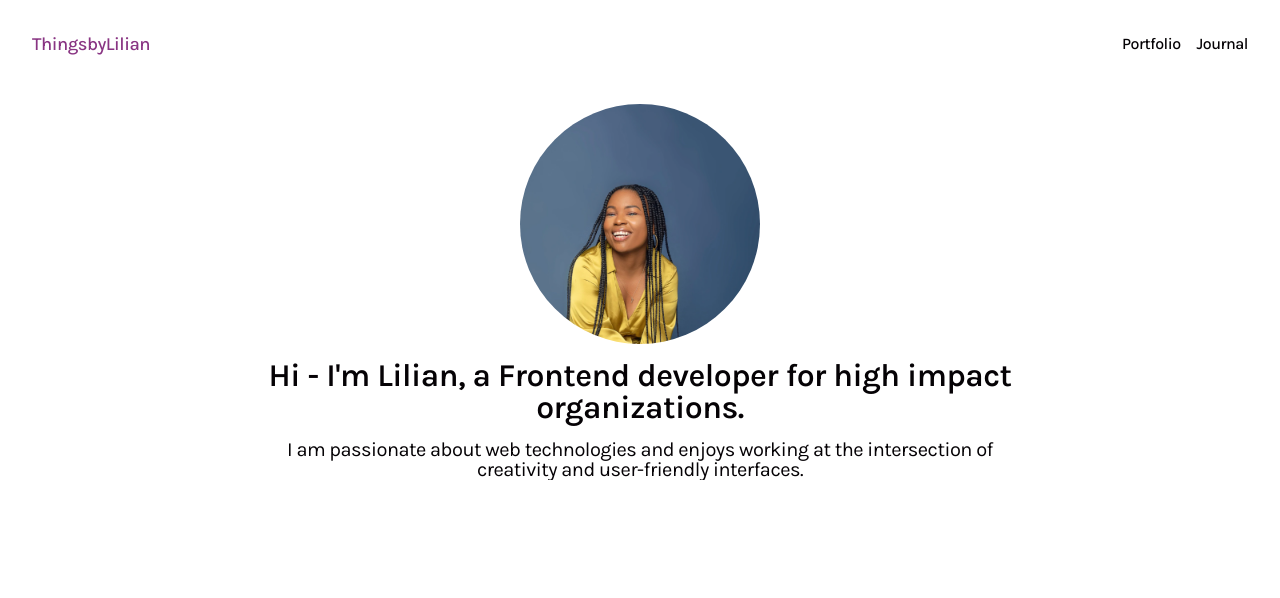
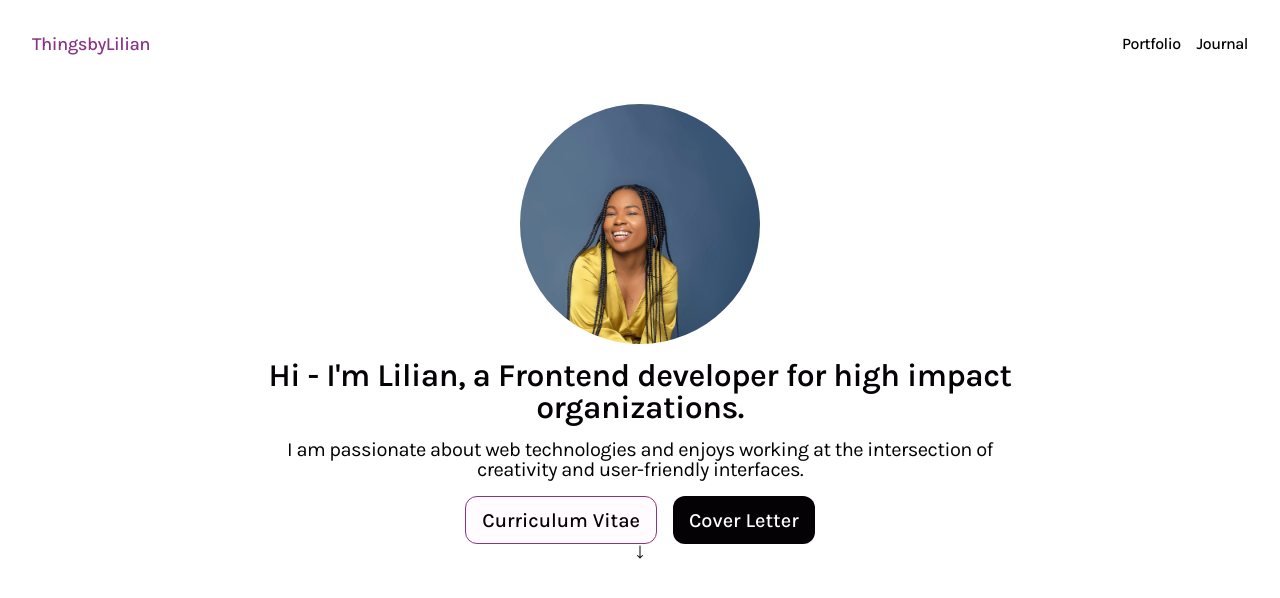
Before and after one commit to Lilianada/Lilydesigned, a React (Create React App) app: page / in a window 1280 px wide. Shown: the top 598 px of the page. Built offline with nearby package versions, Linux system fonts and the light colour scheme.

Commit message:
About Heri

```diff
--- a/src/App.js
+++ b/src/App.js
@@ -5,7 +5,7 @@ import { About, Portfolio, Journal  } from "./components";
 function App() {
   return (
     <div className="App">
-      <main className='mainWrapper'>
+      <main>
         <Routes>
           <Route path="/" element={<About/>} />
           <Route path="/portfolio" element={<Portfolio/>} />
--- a/src/components/Hero/AboutHero/AboutHero.jsx
+++ b/src/components/Hero/AboutHero/AboutHero.jsx
@@ -1,5 +1,6 @@
 import React from "react";
 import Pic from "../../../assets/images/Placeholder.png";
+import {HiArrowLongDown} from "react-icons/hi2";
 import "./AboutHero.scss";
 
 export default function AboutHero() {
@@ -17,9 +18,11 @@ export default function AboutHero() {
           intersection of creativity and user-friendly interfaces.
         </p>
         <div className="buttonWrap">
-
+          <button className="btnPrimary">Curriculum Vitae</button>
+          <button className="btnSecondary">Cover Letter</button>
         </div>
       </div>
+      <HiArrowLongDown />
     </section>
   );
 }
--- a/src/components/Hero/AboutHero/AboutHero.scss
+++ b/src/components/Hero/AboutHero/AboutHero.scss
@@ -42,5 +42,15 @@
             font-size: var(--twenty);
             line-height: 1.25rem;
         }
+
+        .buttonWrap{
+            display: flex;
+            justify-content: center;
+            margin-top: 1rem;
+
+            .btnPrimary{
+                margin-right: 1rem;
+            }
+        }
     }
 }
--- a/src/index.scss
+++ b/src/index.scss
@@ -12,7 +12,7 @@ $purple: #786090;
 $litePurple: #eadaf0;
 $pink: #ebcce9;
 $hotPink: #893583;
-$litePink: #faeff9;
+$litePink: #FFFBFF;
 $black: #050205;
 $grey: #b8b8b8;
 $greyPro: #dedddd;
@@ -188,57 +188,59 @@ button {
 }
 
 
-.errorMsg {
-    background: rgba(255, 61, 0, 0.15);
-    border-radius: 12px;
-    color: #ff3d00;
-    padding: 0.5rem 1rem;
-    font-size: var(--twenty);
-    margin-top: 0.5rem;
-    display: none;
-}
+// .errorMsg {
+//     background: rgba(255, 61, 0, 0.15);
+//     border-radius: 12px;
+//     color: #ff3d00;
+//     padding: 0.5rem 1rem;
+//     font-size: var(--twenty);
+//     margin-top: 0.5rem;
+//     display: none;
+// }
 
-.successMsg {
-    background: #7ef1b6;
-    border-radius: 12px;
-    color: #0f9851;
-    padding: 0.5rem 1rem;
-    font-size: var(--twenty);
-    margin-top: 0.5rem;
-    display: none;
-}
+// .successMsg {
+//     background: #7ef1b6;
+//     border-radius: 12px;
+//     color: #0f9851;
+//     padding: 0.5rem 1rem;
+//     font-size: var(--twenty);
+//     margin-top: 0.5rem;
+//     display: none;
+// }
 
-.activeBtn {
-    background-color: var(--black);
-    color: var(--white);
-}
+// .activeBtn {
+//     background-color: var(--black);
+//     color: var(--white);
+// }
 
-.inactiveBtn {
-    background-color: #BEBEBE;
-    color: var(--white);
-}
+// .inactiveBtn {
+//     background-color: #BEBEBE;
+//     color: var(--white);
+// }
 
-.buttonClicked {
-    color: var(--black);
-}
 
 .btnPrimary {
-    padding: 0.5rem 0.75rem;
+    background: var(--litePink);
+    height: 3rem;
+    color: var(--black);
+    border: 1px solid var(--hotPink);
+    padding: 0.75rem 1rem;
     font-size: var(--twenty);
     font-weight: 500;
-    border: none;
     border-radius: 12px;
-    cursor: pointer;
     transition: all 0.3s ease;
     outline: none;
 }
 
 .btnSecondary {
-    padding: 0.5rem 0.75rem;
+    background: var(--black);
+    height: 3rem;
+    color: var(--white);
+    border: none;
+    padding: 0.75rem 1rem;
     font-size: var(--twenty);
     font-weight: 500;
     border-radius: 12px;
-    cursor: pointer;
     transition: all 0.3s ease;
     outline: none;
 }
--- a/src/pages/About.jsx
+++ b/src/pages/About.jsx
@@ -6,6 +6,7 @@ export default function About() {
     <main className="mainWrapper">
         <Header />
         <AboutHero />
+
     </main>
   );
 }
--- a/src/pages/Journal.jsx
+++ b/src/pages/Journal.jsx
@@ -1,5 +1,10 @@
 import React from "react";
+import { Header } from "../components";
 
 export default function Journal() {
-  return <div>Journal</div>;
+  return (
+    <main className="mainWrapper">
+        <Header />
+    </main>
+  );
 }
--- a/src/pages/Portfolio.jsx
+++ b/src/pages/Portfolio.jsx
@@ -1,5 +1,10 @@
 import React from "react";
+import { Header } from "../components";
 
 export default function Portfolio() {
-  return <div>Portfolio</div>;
+  return (
+    <main className="mainWrapper">
+        <Header />
+      </main>
+  );
 }
```
